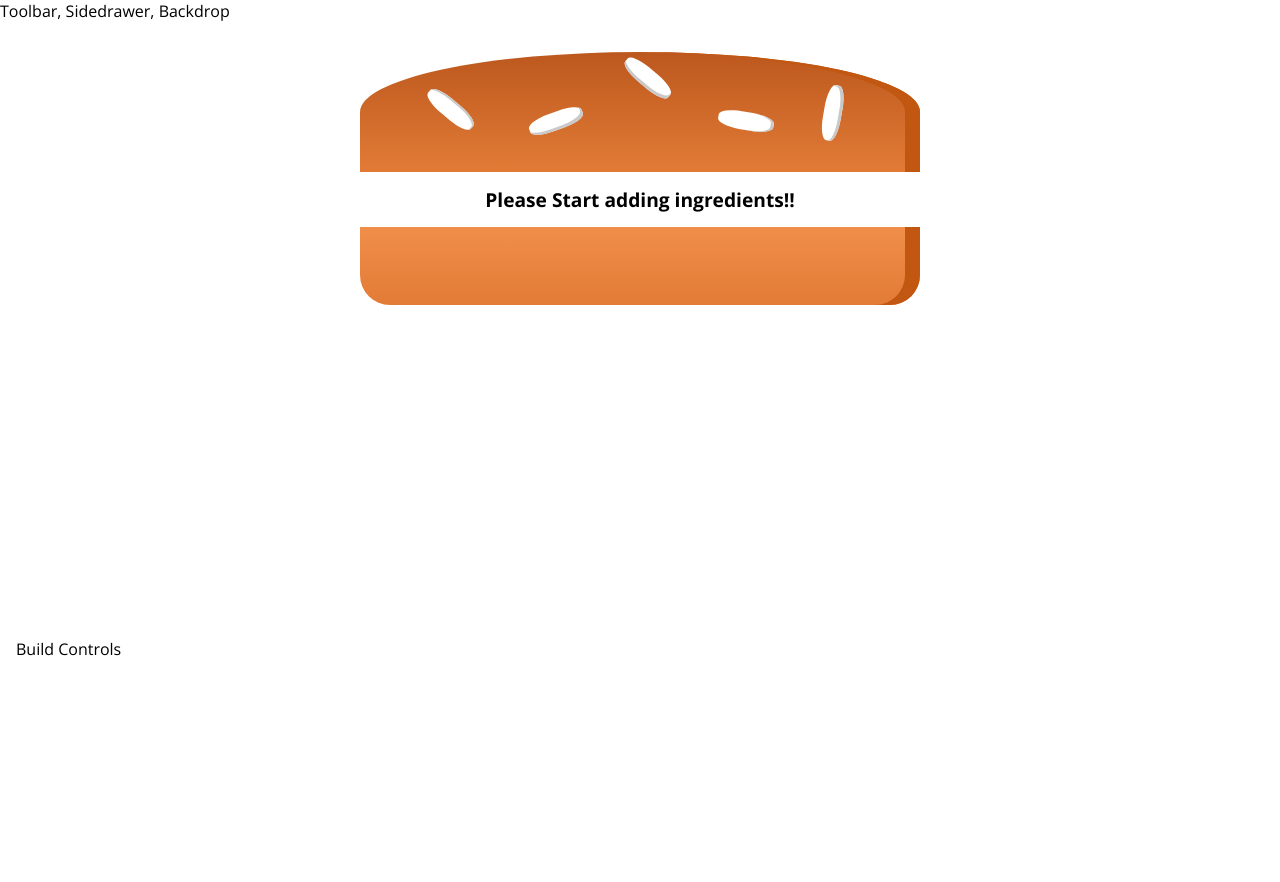
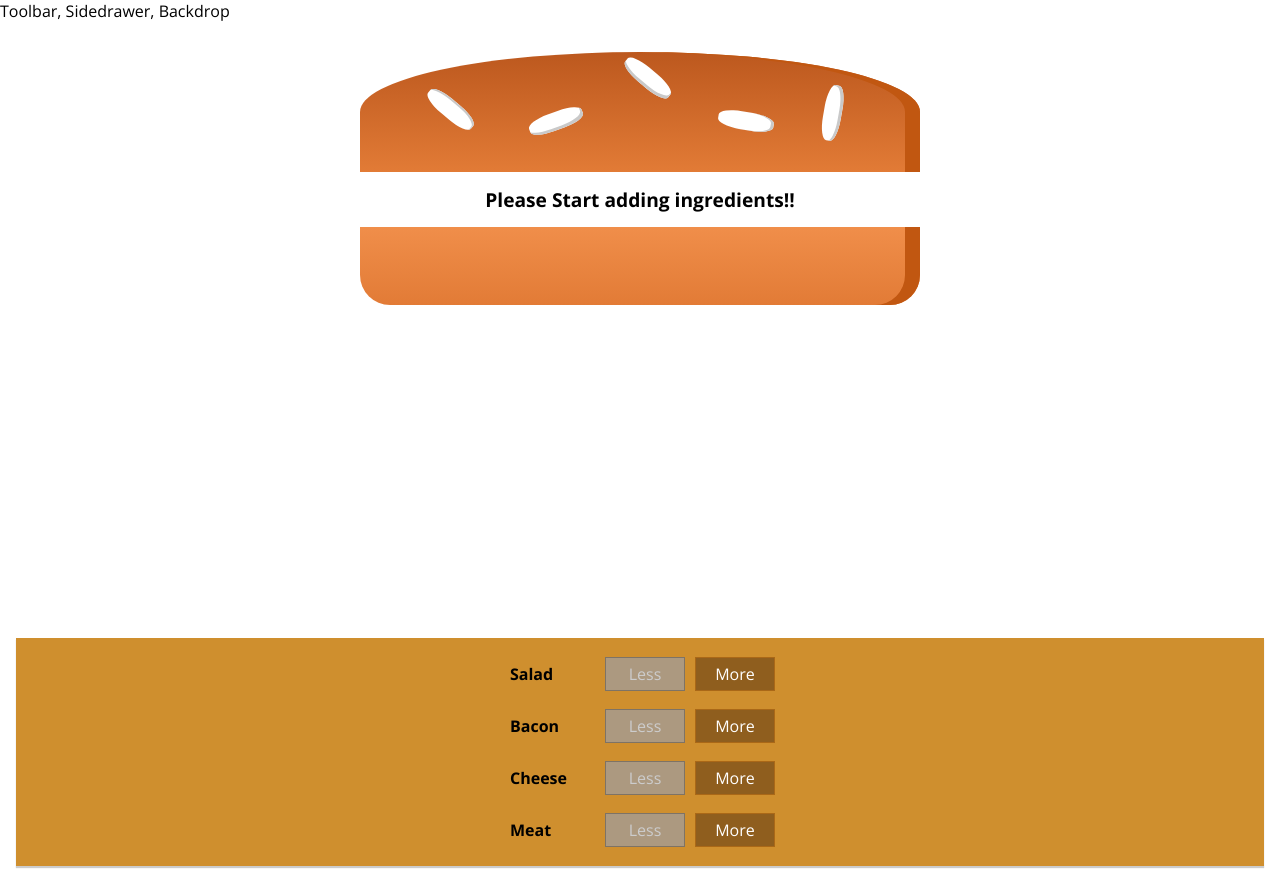
Before and after one commit to Shobhityadav99/Burger-builder, a React app: page / in a window 1280 px wide. Before the commit the page ends 800 px from the top, so only its background shows below. Built offline with nearby package versions, Linux system fonts and the light colour scheme.

Commit message:
build controls working

```diff
--- a/src/components/Burger/BuildControls/BuildControl/BuildControl.js
+++ b/src/components/Burger/BuildControls/BuildControl/BuildControl.js
@@ -1,12 +1,10 @@
-import buildControls from "../BuildControls";
-
 import React from 'react';
 import classes from './BuildControl.css'
-const buildControl =(prop) => (
+const buildControl =(props) => (
     <div className={classes.BuildControl}>
         <div className={classes.Label}>{props.label}</div>
-        <button className={classes.Less}>Less</button>
-        <button className={classes.More}>More</button>
+        <button className={classes.Less} onClick={props.removed} disabled={props.disabled}>Less</button>
+        <button className={classes.More} onClick={props.added}>More</button>
     </div>
 );
 
--- a/src/components/Burger/BuildControls/BuildControls.js
+++ b/src/components/Burger/BuildControls/BuildControls.js
@@ -1,8 +1,26 @@
 import React from 'react';
+import classes from './BuildControls.css';
+import BuildControl from './BuildControl/BuildControl'
+
+const controls =[
+    {label: 'Salad', type: 'salad'},
+    {label: 'Bacon', type: 'bacon'},
+    {label: 'Cheese', type: 'cheese'},
+    {label: 'Meat', type: 'meat'},
+];
+
 
 const buildControls = (props) => (
-    <div>
-
+    <div className={classes.BuildControls}>
+        {controls.map(ctrl => (
+            <BuildControl
+            key={ctrl.label}
+            label={ctrl.label}
+            added={() =>props.ingredientsAdded(ctrl.type)}
+            removed={()=> props.ingredientsRemoved(ctrl.type)}
+            disabled={props.disabled[ctrl.type]}
+            />
+        ))}
     </div>
 );
 
--- a/src/containers/BurgerBuilder/BurgerBuilder.js
+++ b/src/containers/BurgerBuilder/BurgerBuilder.js
@@ -1,7 +1,14 @@
 import React, { Component } from 'react';
 import Aux from '../../hoc/Auxillary';
 import Burger from '../../components/Burger/Burger'
+import BuildControls from '../../components/Burger/BuildControls/BuildControls'
 
+const INGREDIENTS_PRICES ={
+    salad: 0.4,
+    cheese: 0.5,
+    meat: 1.3,
+    bacon: 0.6,
+}
 class BurgerBuilder extends Component {
     state = {
         ingredients: {
@@ -9,13 +16,61 @@
             bacon: 0,
             cheese: 0,
             meat: 0,
+        },
+        totalPrice: 4,
+    }
+
+    addIngredientsHandler = (type) => {
+        const oldCount=this.state.ingredients[type];
+        const updatedCount=oldCount+1;
+        const updateIngredients={
+            ...this.state.ingredients
+        };
+        updateIngredients[type]=updatedCount;
+        const priceAddition=INGREDIENTS_PRICES[type];
+        const oldPrice=this.state.totalPrice;
+        const newPrice=oldPrice+priceAddition;
+        this.setState({
+            totalPrice: newPrice,
+            ingredients: updateIngredients,
+        })
+    }
+
+    removeIngredientHandler =(type) => {
+        const oldCount=this.state.ingredients[type];
+        if(oldCount <= 0 ){
+            return;
         }
+        const updatedCount=oldCount-1;
+        const updateIngredients={
+            ...this.state.ingredients
+        };
+        updateIngredients[type]=updatedCount;
+        const priceDeduction=INGREDIENTS_PRICES[type];
+        const oldPrice=this.state.totalPrice;
+        const newPrice=oldPrice-priceDeduction;
+        this.setState({
+            totalPrice: newPrice,
+            ingredients: updateIngredients,
+        })
     }
+
+
     render() {
+        const disabledInfo = {
+            ...this.state.ingredients
+        };
+        for ( let key in disabledInfo){
+            disabledInfo[key]=disabledInfo[key] <=0
+        }
         return (
             <Aux>
                 <Burger ingredients={this.state.ingredients}></Burger>
-                <div>Build Controls</div>
+                <BuildControls
+                ingredientsAdded={this.addIngredientsHandler}
+                ingredientsRemoved={this.removeIngredientHandler}
+                disabled={disabledInfo}
+                ></BuildControls>
             </Aux>
         );
     }
```
